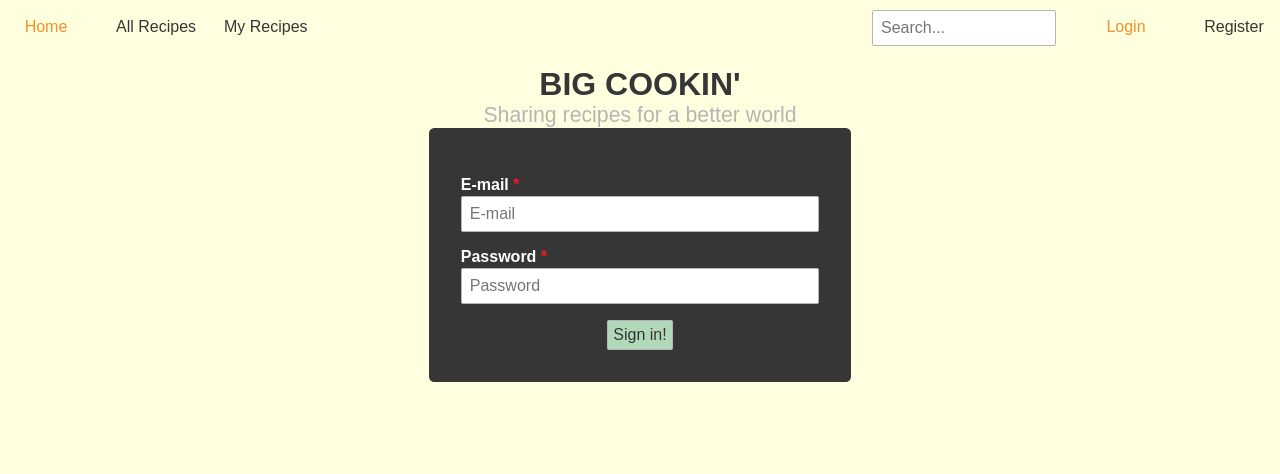
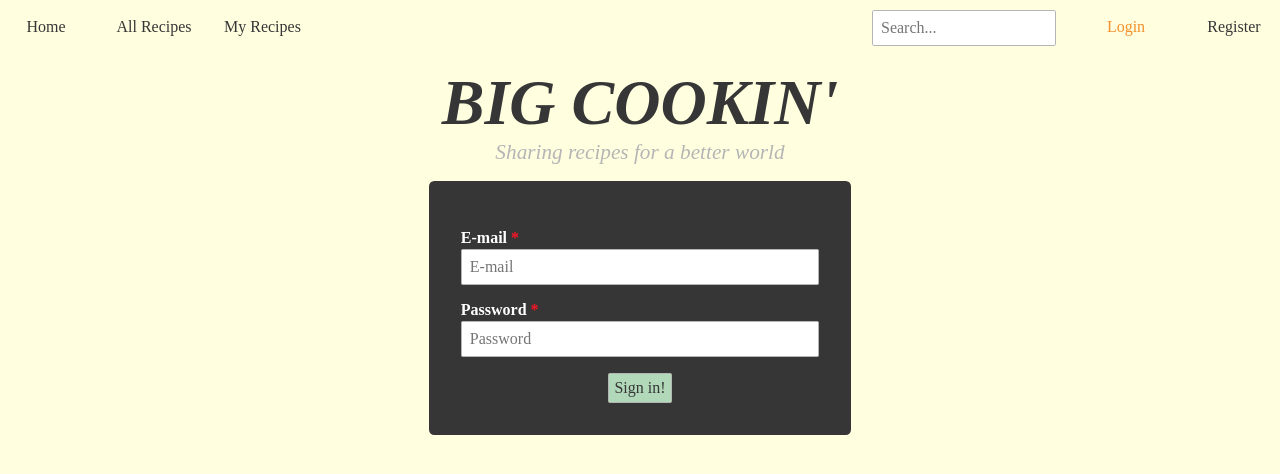
Before and after one commit to popnfresh234/big-cooking, a React app in the folder client/: page /login in a window 1280 px wide. Shown: the top 474 px of the page. Built offline with nearby package versions, Linux system fonts and the light colour scheme.

Commit message:
Refactor title box

```diff
--- a/client/package.json
+++ b/client/package.json
@@ -24,6 +24,7 @@
     "clean-webpack-plugin": "^1.0.1",
     "copy-webpack-plugin": "^4.6.0",
     "css-loader": "^2.1.0",
+    "file-loader": "^3.0.1",
     "html-webpack-plugin": "^3.2.0",
     "node-sass": "^4.11.0",
     "sass-loader": "^7.1.0",
--- a/client/src/components/Login.jsx
+++ b/client/src/components/Login.jsx
@@ -2,6 +2,8 @@
 import axios from 'axios';
 import React, { Component } from 'react';
 import Segment from './Segment.jsx';
+import TitleBox from './TitleBox.jsx';
+import Spacer from './Spacer.jsx';
 
 class Login extends Component {
   constructor( props ) {
@@ -40,8 +42,8 @@ class Login extends Component {
   render() {
     return (
       <div className="form-container">
-        <h1 className="login-h1">BIG COOKIN' </h1>
-        <h4>Sharing recipes for a better world</h4>
+        <TitleBox />
+        <Spacer size="s" />
         <Segment padded="very" color="grey-darker">
           <form onSubmit={this.onSubmit}>
             {this.state.error && <p>{this.state.error}</p>}
--- a/client/src/components/Recipes.jsx
+++ b/client/src/components/Recipes.jsx
@@ -1,7 +1,8 @@
 import React, { Component } from 'react';
 import axios from 'axios';
 import RecipeOverview from './RecipeCard.jsx';
-
+import TitleBox from './TitleBox.jsx';
+import Spacer from './Spacer.jsx';
 
 class Recipes extends Component {
   constructor( props ) {
@@ -46,6 +47,8 @@ class Recipes extends Component {
   render() {
     return (
       <div className="recipe-container">
+        <TitleBox />
+        <Spacer size="l" />
         <div className="row">
           {this.state.recipes}
         </div>
--- a/client/src/components/Register.jsx
+++ b/client/src/components/Register.jsx
@@ -1,5 +1,8 @@
 import React, { Component } from 'react';
 import Segment from './Segment.jsx';
+import TitleBox from './TitleBox.jsx';
+import Spacer from './Spacer.jsx';
+
 
 class Register extends Component {
   constructor( props ) {
@@ -45,8 +48,8 @@ class Register extends Component {
   render() {
     return (
       <div className="form-container">
-        <h1 className="login-h1">BIG COOKIN' </h1>
-        <h4>Sharing recipes for a better world</h4>
+        <TitleBox />
+        <Spacer size="s" />
         <Segment padded="very" color="grey-darker" >
           <form onSubmit={this.onSubmit}>
             {this.state.error && <p>{this.state.error}</p>}
--- /dev/null
+++ b/client/src/components/Spacer.jsx
@@ -0,0 +1,13 @@
+import React, { Component } from 'react';
+
+class Spacer extends Component {
+  render() {
+    const size = this.props.size ? ` size-${this.props.size}` : '';
+    console.log( size );
+    return (
+      <div className={`spacer${size}`} />
+    );
+  }
+}
+
+export default Spacer;
--- /dev/null
+++ b/client/src/components/TitleBox.jsx
@@ -0,0 +1,15 @@
+import React, { Component } from 'react';
+import Spacer from './Spacer.jsx';
+
+class TitleBox extends Component {
+  render() {
+    return (
+      <div>
+        <h1 className="title-header">BIG COOKIN' </h1>
+        <h4 className="title-sub-header">Sharing recipes for a better world</h4>
+      </div>
+    );
+  }
+}
+
+export default TitleBox;
--- a/client/src/styles/main.scss
+++ b/client/src/styles/main.scss
@@ -9,6 +9,18 @@
 @import './recipe-card.scss';
 @import './recipes.scss';
 @import './header.scss';
+@import './spacer';
+@import './titlebox.scss';
+
+@font-face {
+  font-family:"Bell";
+  src: url("./fonts/BELL.ttf");
+}
+
+*:not(i){
+  font-family: "BellItalic";
+}
+
 body {
   color: $grey-darker;
   text-align: center;
--- /dev/null
+++ b/client/src/styles/spacer.scss
@@ -0,0 +1,29 @@
+.spacer {
+    margin-top: $margin-m;
+    margin-bottom: $margin-m;
+}
+
+.size-l {
+    margin-top: $margin-l;
+    margin-bottom: $margin-l;
+}
+
+.size-m {
+    margin-top: $margin-m;
+    margin-bottom: $margin-m;
+}
+
+.size-s {
+    margin-top: $margin-s;
+    margin-bottom: $margin-s;
+}
+
+.spacer-xs {
+    margin-top: $margin-xs;
+    margin-bottom: $margin-xs;
+}
+
+.spacer-xxs {
+    margin-top: $margin-xxs;
+    margin-bottom: $margin-xxs;
+}
--- /dev/null
+++ b/client/src/styles/titlebox.scss
@@ -0,0 +1,13 @@
+.title-header {
+  font-style: italic;
+}
+
+.title-sub-header {
+  font-style: italic;
+}
+
+@media only screen and (min-width: 64em) {
+  .title-header {
+    font-size: $font-xxl;
+  }
+}
--- a/client/src/styles/variables.scss
+++ b/client/src/styles/variables.scss
@@ -36,6 +36,7 @@ $padding-s: 0.5rem;
 $padding-xs: 0.33rem;
 $padding-xxs: 0.1rem;
 
+$font-xxl: 4rem;
 $font-xl: 2rem;
 $font-l: 1.66rem;
 $font-m: 1.5rem;
--- a/client/webpack.common.js
+++ b/client/webpack.common.js
@@ -43,6 +43,16 @@ module.exports = {
           'css-loader',
         ],
       },
+      {
+        test: /\.(woff(2)?|ttf|eot|svg)(\?v=\d+\.\d+\.\d+)?$/,
+        use: [{
+          loader: 'file-loader',
+          options: {
+            name: '[name].[ext]',
+            outputPath: 'fonts/',
+          },
+        }],
+      },
     ],
   },
   plugins: [
```
Also changed, not shown: client/src/styles/header.scss (+12 -13 lines), client/src/styles/fonts/BELL.ttf (added), 1 other file (tests, documents, lock files or other folders).
